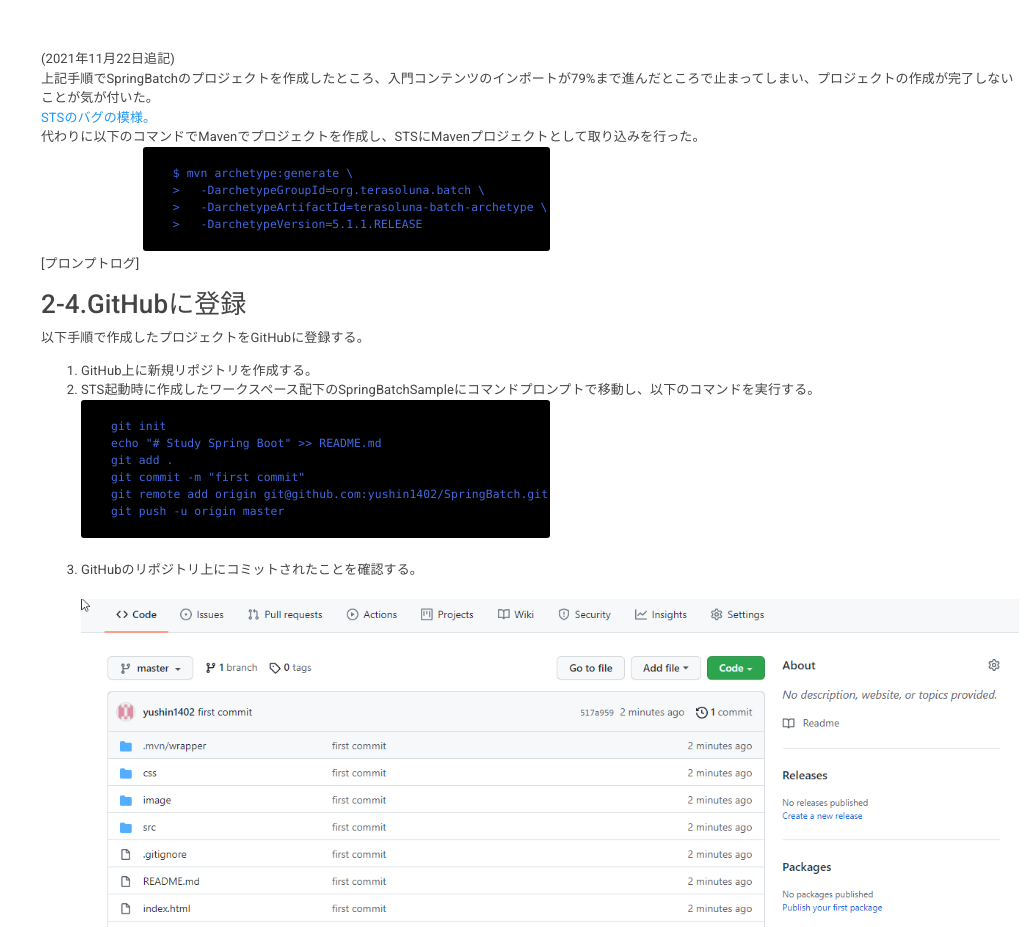
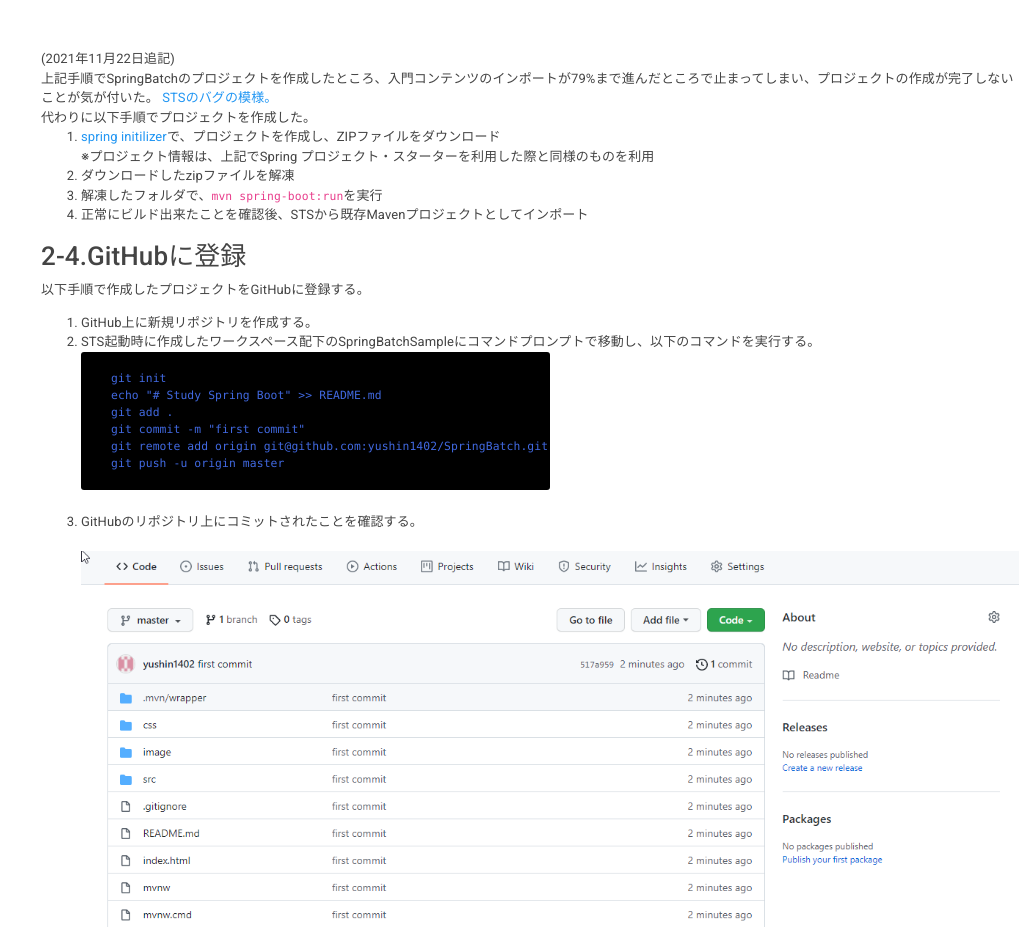
Before and after one commit to yushin1402/SpringBatchSample, a plain HTML site: page docs/index.html in a window 1280 px wide. Shown: the part 9560-10487 px from the top of the page, without its empty margins (246-1280 px from the left). Drawn offline with nearby package versions, Linux system fonts and the light colour scheme.

Commit message:
first commit

```diff
--- a/docs/index.html
+++ b/docs/index.html
@@ -370,18 +370,19 @@
             (2021年11月22日追記)
             <br>
             上記手順でSpringBatchのプロジェクトを作成したところ、入門コンテンツのインポートが79%まで進んだところで止まってしまい、プロジェクトの作成が完了しないことが気が付いた。
-            <br>
             <a href="https://teratail.com/questions/361070">STSのバグの模様。</a>
             <br>
-            代わりに以下のコマンドでMavenでプロジェクトを作成し、STSにMavenプロジェクトとして取り込みを行った。
-            <br>
-            [プロンプトログ]
-            <pre class="pre-scrollable"><code>
-    $ mvn archetype:generate \
-    >   -DarchetypeGroupId=org.terasoluna.batch \
-    >   -DarchetypeArtifactId=terasoluna-batch-archetype \
-    >   -DarchetypeVersion=5.1.1.RELEASE
-            </code></pre>
+            代わりに以下手順でプロジェクトを作成した。
+            <ol>
+                <li>
+                    <a href="https://start.spring.io/">spring initilizer</a>で、プロジェクトを作成し、ZIPファイルをダウンロード
+                    <br>
+                    ※プロジェクト情報は、上記でSpring プロジェクト・スターターを利用した際と同様のものを利用
+                </li>
+                <li>ダウンロードしたzipファイルを解凍</li>
+                <li>解凍したフォルダで、<code>mvn spring-boot:run</code>を実行</li>
+                <li>正常にビルド出来たことを確認後、STSから既存Mavenプロジェクトとしてインポート</li>
+            </ol>
         </ul>
         <ul>
             <h2 id="2-4">2-4.GitHubに登録</h2>
```
